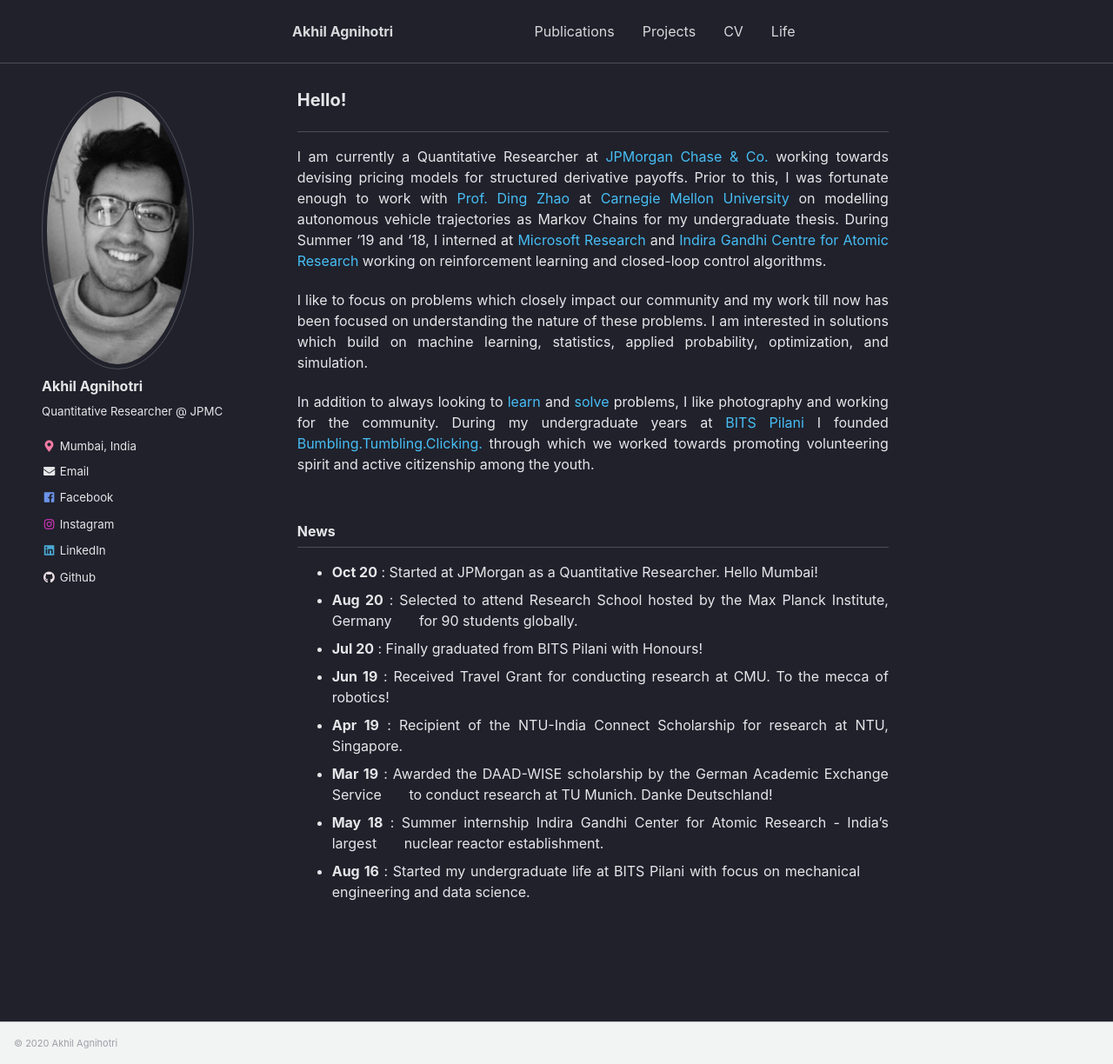
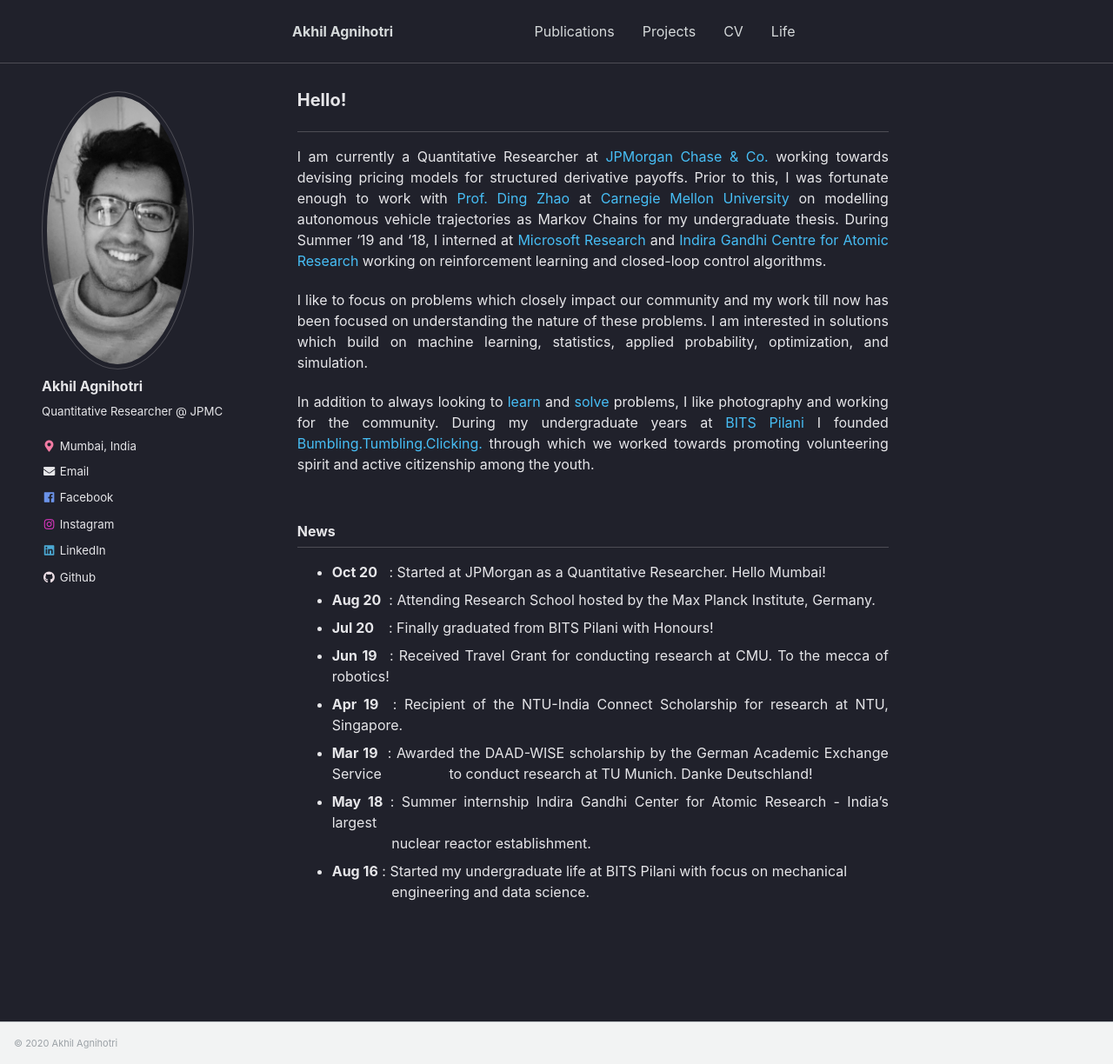
Before and after one commit to pmk2700/pranav-kulkarni.github.io, a Jekyll site: the page built from _pages/about.md, in a window 1280 px wide and 1224 px high. Shown: the whole window at 87% size. Built offline with Jekyll 4.4.1, drawn with Linux system fonts in a browser that asks for light colours.

Commit message:
added news

```diff
--- a/_pages/about.md
+++ b/_pages/about.md
@@ -21,11 +21,11 @@
 
 ## News
 
-* **Oct 20** : Started at JPMorgan as a Quantitative Researcher. Hello Mumbai!
-* **Aug 20** : Selected to attend Research School hosted by the Max Planck Institute, Germany &nbsp;&nbsp;&nbsp;&nbsp;&nbsp; for 90 students globally.
-* **Jul 20** : Finally graduated from BITS Pilani with Honours!
-* **Jun 19** : Received Travel Grant for conducting research at CMU. To the mecca of robotics!
-* **Apr 19** : Recipient of the NTU-India Connect Scholarship for research at NTU, Singapore.
-* **Mar 19** : Awarded the DAAD-WISE scholarship by the German Academic Exchange Service &nbsp;&nbsp;&nbsp;&nbsp;&nbsp; to conduct research at TU Munich. Danke Deutschland!
-* **May 18** : Summer internship Indira Gandhi Center for Atomic Research - India's largest &nbsp;&nbsp;&nbsp;&nbsp;&nbsp;  nuclear reactor establishment.
-* **Aug 16** : Started my undergraduate life at BITS Pilani with focus on mechanical &nbsp;&nbsp;&nbsp;&nbsp;&nbsp; engineering and data science.
+* **Oct 20**<span style="display:inline-block; width: 9px;"></span> : Started at JPMorgan as a Quantitative Researcher. Hello Mumbai!
+* **Aug 20**&nbsp; : Attending Research School hosted by the Max Planck Institute, Germany.
+* **Jul 20**&ensp;&nbsp; : Finally graduated from BITS Pilani with Honours!
+* **Jun 19**&ensp; : Received Travel Grant for conducting research at CMU. To the mecca of robotics!
+* **Apr 19**&ensp; : Recipient of the NTU-India Connect Scholarship for research at NTU, Singapore.
+* **Mar 19**&nbsp; : Awarded the DAAD-WISE scholarship by the German Academic Exchange Service &emsp;&emsp;&emsp;&emsp;&nbsp; to conduct research at TU Munich. Danke Deutschland!
+* **May 18** : Summer internship Indira Gandhi Center for Atomic Research - India's largest <br/> &emsp;&emsp;&emsp;&emsp; nuclear reactor establishment.
+* **Aug 16** : Started my undergraduate life at BITS Pilani with focus on mechanical <br/> &emsp;&emsp;&emsp;&emsp; engineering and data science.
```
